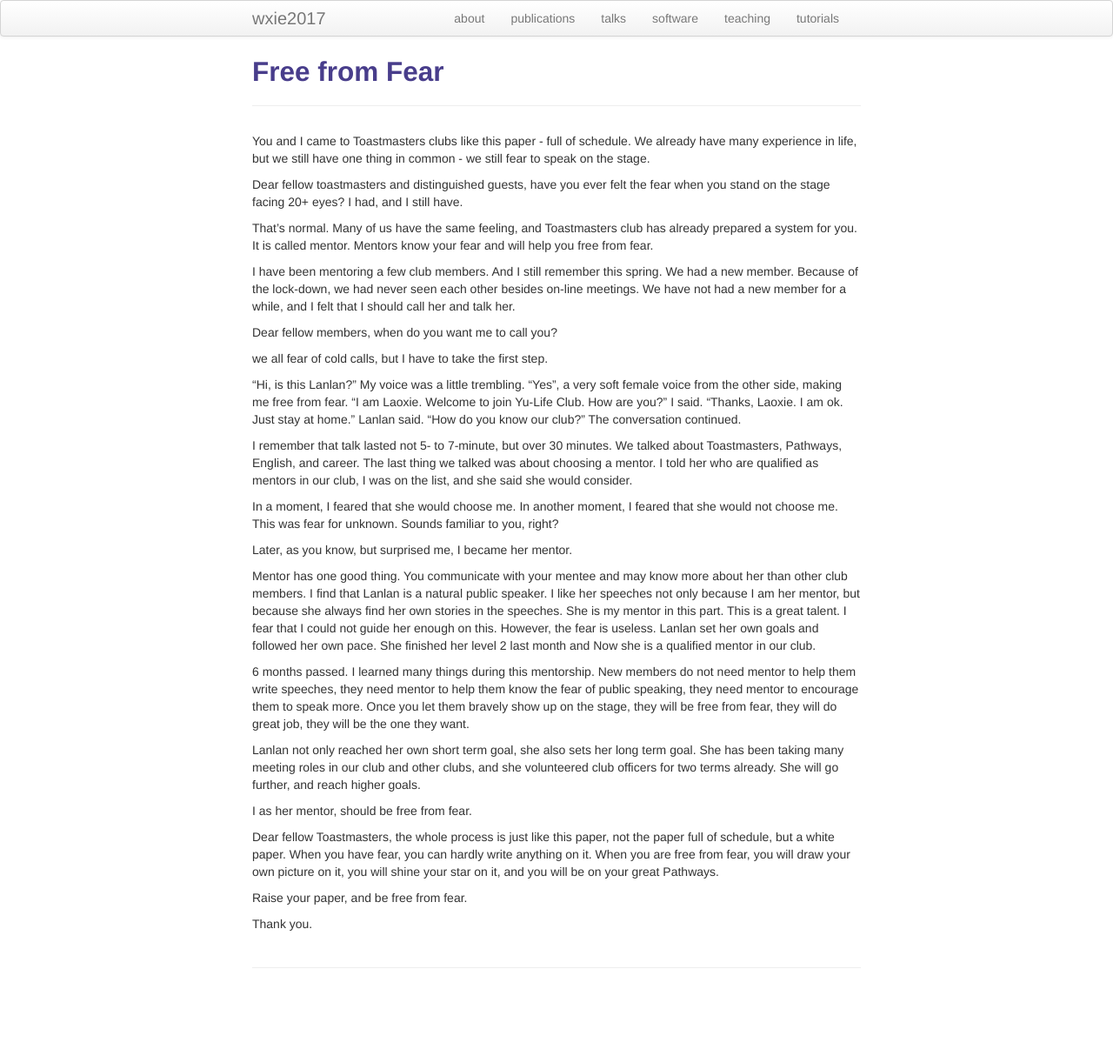
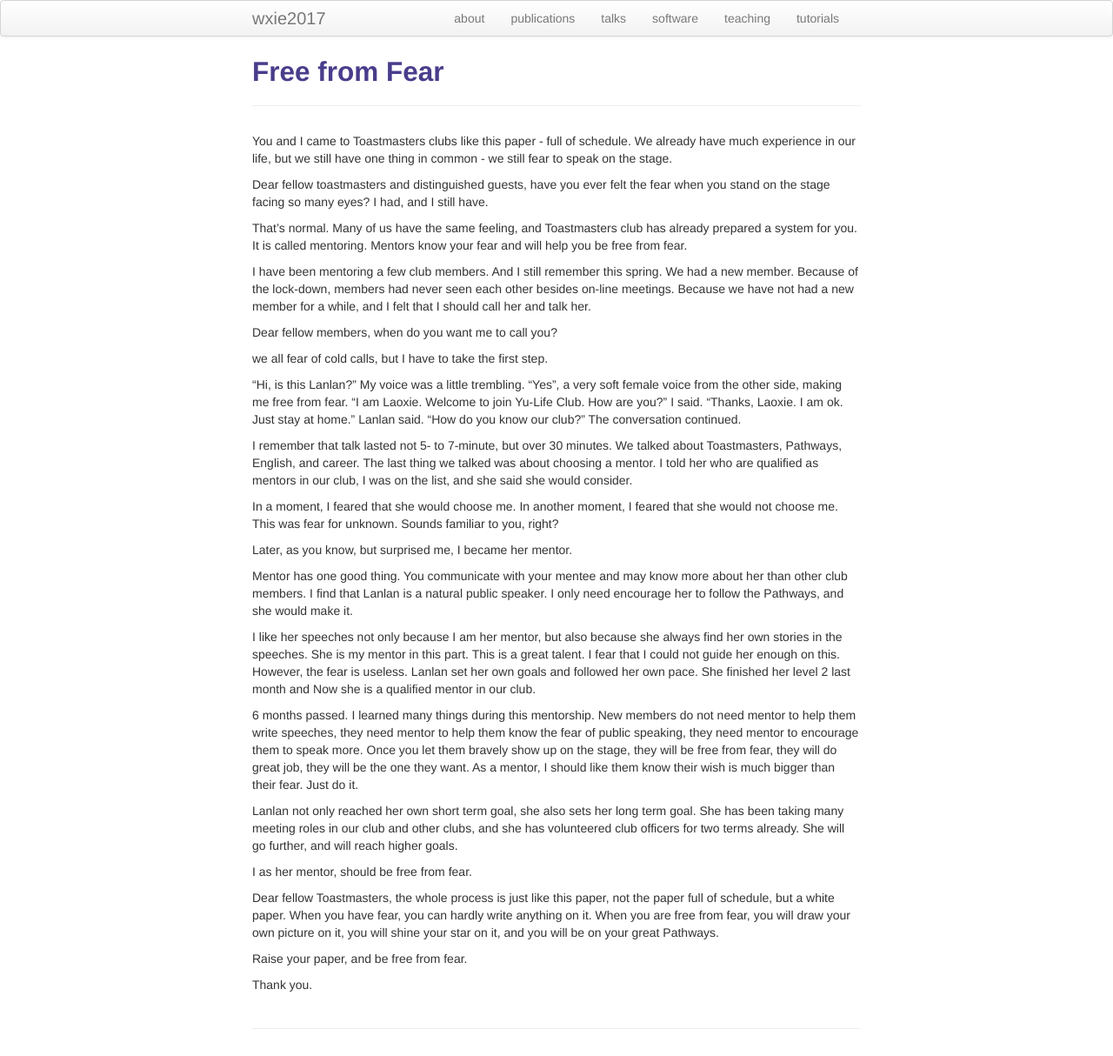
Before and after one commit to wxie2017/wxie2017.github.io, a Jekyll site: the page built from pages/speech/Free_from_Fear.md, in a window 1280 px wide. Shown: the whole page at 87% size. Built offline with Jekyll 4.4.1, drawn with Linux system fonts in a browser that asks for light colours; before the commit the page ends 1144 px from its top, so only the background shows below that.

Commit message:
update speech: free from fear

```diff
--- a/pages/speech/Free_from_Fear.md
+++ b/pages/speech/Free_from_Fear.md
@@ -6,20 +6,21 @@ description: This is a speech I prepare for my mentor project.
 
 
 You and I came to Toastmasters clubs like this paper - full of schedule.
-We already have many experience in life, but we still have one thing in
-common - we still fear to speak on the stage.
+We already have much experience in our life, but we still have one thing
+in common - we still fear to speak on the stage.
 
 Dear fellow toastmasters and distinguished guests, have you ever felt
-the fear when you stand on the stage facing 20+ eyes? I had, and I still have.
+the fear when you stand on the stage facing so many eyes? I had, and I
+still have.
 
 That's normal. Many of us have the same feeling, and Toastmasters club has
-already prepared a system for you. It is called mentor. Mentors know your
-fear and will help you free from fear.
+already prepared a system for you. It is called mentoring. Mentors know your
+fear and will help you be free from fear.
 
 I have been mentoring a few club members. And I still remember this spring.
-We had a new member. Because of the lock-down, we had never seen each other
-besides on-line meetings. We have not had a new member for a while, and
-I felt that I should call her and talk her.
+We had a new member. Because of the lock-down, members had never seen each
+other besides on-line meetings. Because we have not had a new member for a
+while, and I felt that I should call her and talk her.
 
 Dear fellow members, when do you want me to call you?
 
@@ -44,7 +45,10 @@ Later, as you know, but surprised me, I became her mentor.
 
 Mentor has one good thing. You communicate with your mentee and may know more
 about her than other club members. I find that Lanlan is a natural public
-speaker. I like her speeches not only because I am her mentor, but because
+speaker. I only need encourage her to follow the Pathways, and she would make
+it.
+
+I like her speeches not only because I am her mentor, but also because
 she always find her own stories in the speeches. She is my mentor in this part.
 This is a great talent. I fear that I could not guide her enough on this.
 However, the fear is useless. Lanlan set her own goals and followed her own
@@ -55,12 +59,13 @@ in our club.
 do not need mentor to help them write speeches, they need mentor to help them
 know the fear of public speaking, they need mentor to encourage them to speak
 more. Once you let them bravely show up on the stage, they will be free from
-fear, they will do great job, they will be the one they want.
+fear, they will do great job, they will be the one they want. As a mentor, I
+should like them know their wish is much bigger than their fear. Just do it.
 
 Lanlan not only reached her own short term goal, she also sets her long term
 goal. She has been taking many meeting roles in our club and other clubs, and
-she volunteered club officers for two terms already. She will go further, and
-reach higher goals.
+she has volunteered club officers for two terms already. She will go further,
+and will reach higher goals.
 
 I as her mentor, should be free from fear.
 
```
Also changed, not shown: pages/talks.md (+1 -1 lines).
